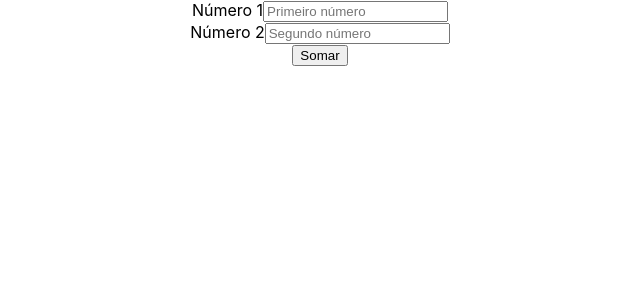
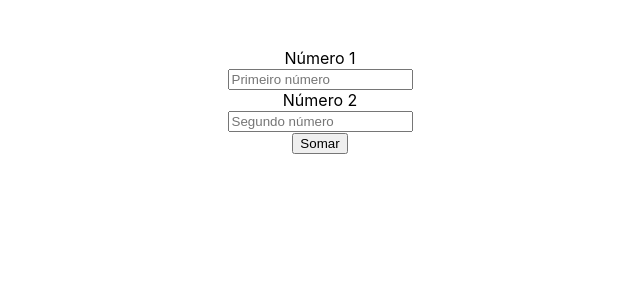
Before and after one commit to robsondesenvolvimento/calculator, a React (Create React App) app: page / in a window 1280 px wide. Shown: the top 300 px of the page, without its empty margins (320-960 px from the left). Built offline with nearby package versions, Linux system fonts and the light colour scheme.

Commit message:
Update style

```diff
--- a/src/App.css
+++ b/src/App.css
@@ -1,4 +1,5 @@
 .App {
+  padding-top: 48px;
   text-align: center;
 }
 
@@ -28,6 +29,10 @@
   color: #61dafb;
 }
 
+label {
+  display: block;
+}
+
 @keyframes App-logo-spin {
   from {
     transform: rotate(0deg);
```
